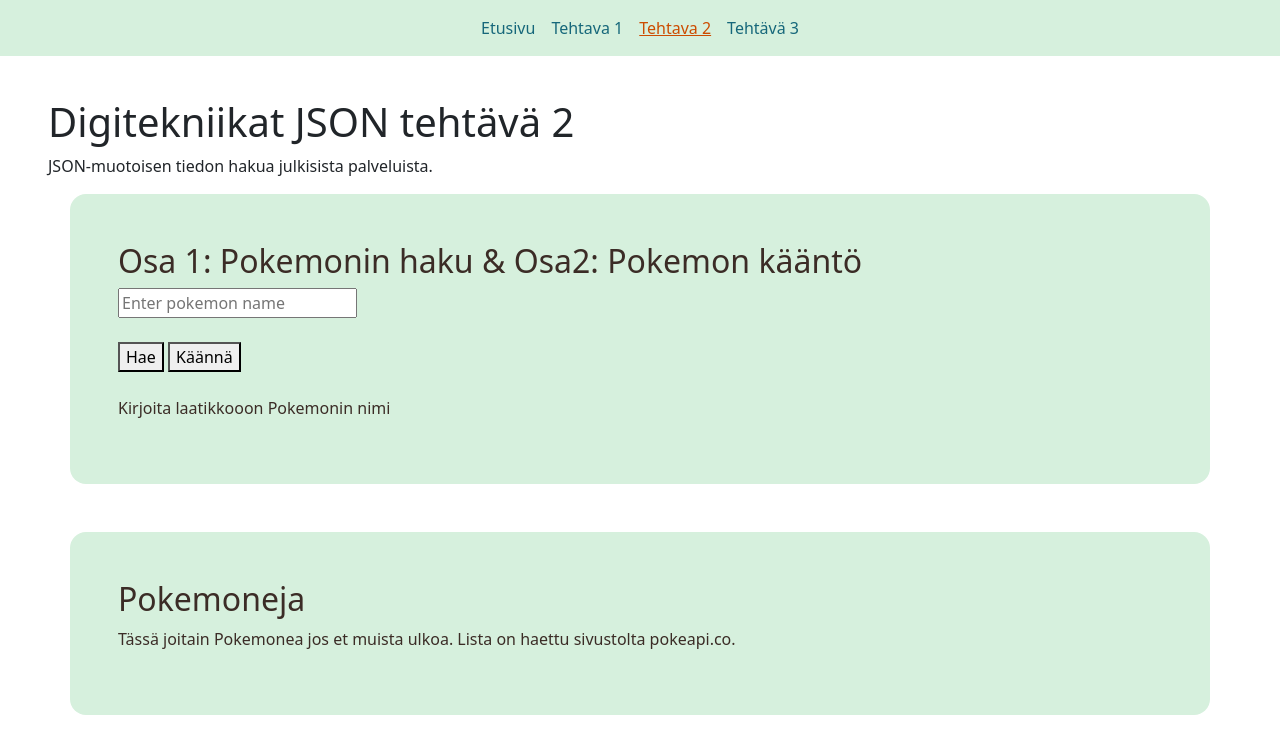
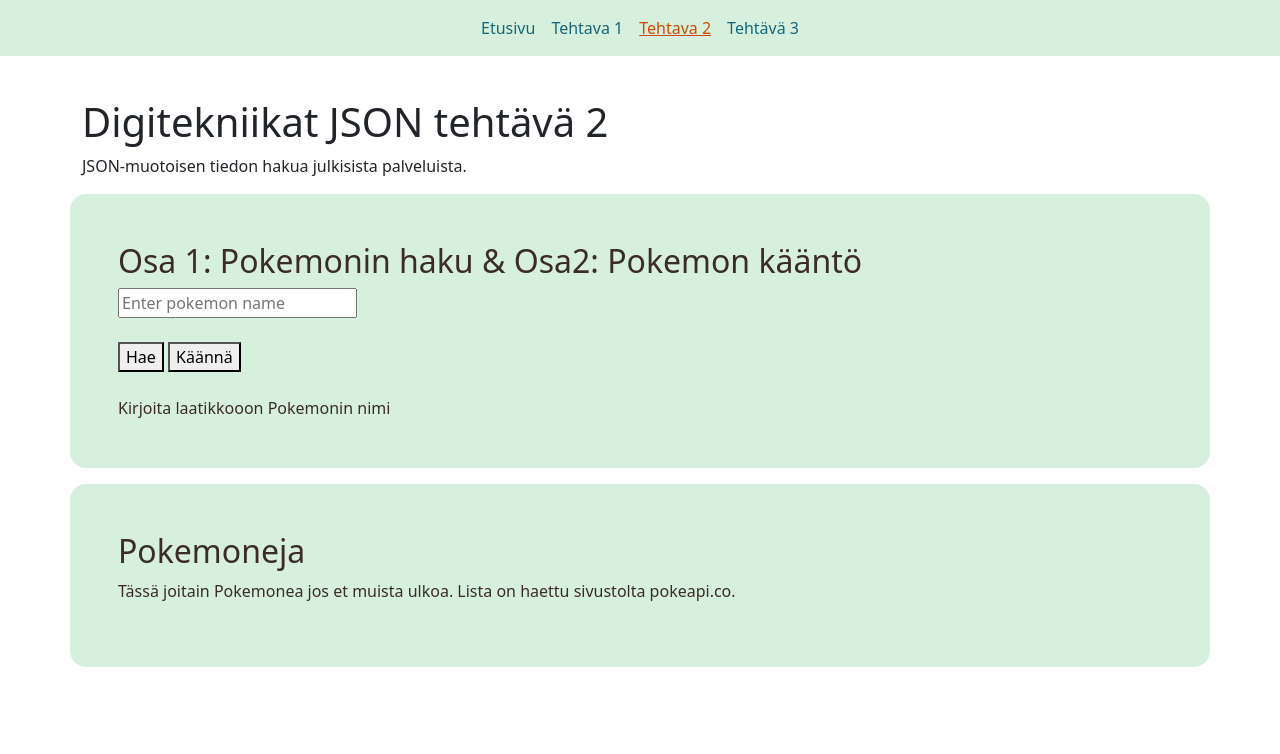
Before and after one commit to sprucekitty/sprucekitty.github.io, a plain HTML site: page teht2/poke.html in a window 1280 px wide. Drawn offline with nearby package versions, Linux system fonts and the light colour scheme; no server answers.

Commit message:
Add files via upload
Layout changes, sections clarified

```diff
--- a/teht2/poke.html
+++ b/teht2/poke.html
@@ -45,10 +45,13 @@
     </nav>
 </header>
 <!--Sivun pääsisältö. Container-fluid = koko sivun leveys, p-5 = isot sisämarginaalit -->
-<main class="container-fluid p-5 ">
+<main class="container-fluid">
+    <section class="container pt-5">
         <h1>Digitekniikat JSON tehtävä 2</h1>
         <p>JSON-muotoisen tiedon hakua julkisista palveluista.</p>
-    <!--Korttimainen paneeli-->
+    </section>
+    <!--Korttimainen paneeli jossa Pokemon haku ja kääntö-->
+    <section id="teht2">
         <div class="container p-5 my-3 rounded-4 brand-panel">
             <h2>Osa 1: Pokemonin haku & Osa2: Pokemon kääntö</h2>
             <!--Hakukenttä ja napit-->
@@ -59,14 +62,17 @@
             <div id="vastaus"></div>
             <div id="nimi">Kirjoita laatikkooon Pokemonin nimi</div>
             <div id="ominaisuudet"></div>
-        <p id="kuva2"></p>
+            <div id="kuva2"></div>
         </div>
-    <!--Listataan esimerkki-Pokemonit avuksi-->
-    <div class="container p-5 my-5 rounded-4 brand-panel">
+    </section>
+    <!--Toinen paneeli jossa listataan esimerkki-Pokemonit avuksi-->
+    <section id="pokemonit">
+        <div class="container p-5 my-3 rounded-4 brand-panel">
             <h2>Pokemoneja</h2>
             <p>Tässä joitain Pokemonea jos et muista ulkoa. Lista on haettu sivustolta pokeapi.co.</p>
             <div id="pokelista"></div>
         </div>
+    </section>
 </main>
 <!--Oma JavaScript-->
 <script>
```
Also changed, not shown: teht2/index.html (+3 -4 lines), teht2/oma-tietue.html (+9 -3 lines), teht2/saa.html (+6 -2 lines). Lines whose indentation alone changed are shown as unchanged.
